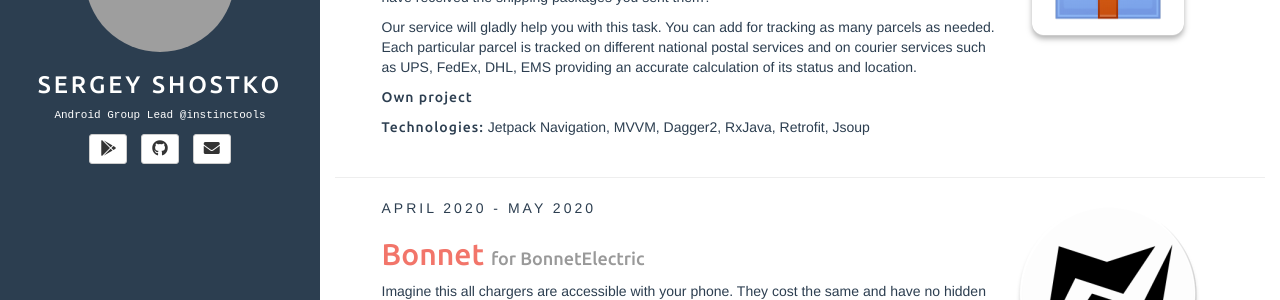
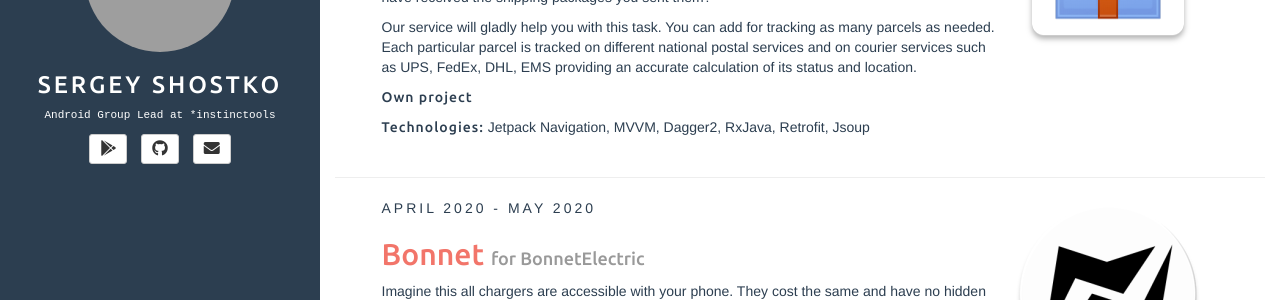
Before and after one commit to shostko/shostko.by, a Jekyll site: the page built from index.html, in a window 1280 px wide. Shown: the part 226-526 px from the top of the page. Built offline with Jekyll 4.4.1, drawn with Linux system fonts in a browser that asks for light colours; grey boxes are pictures that could not be loaded.

```diff
--- a/_config.yml
+++ b/_config.yml
@@ -17,7 +17,7 @@ author:
   linkedin: sergeyshostko
   twitter: SergeyShostko
   playconsole: 8208994608755751630
-  bio: Android Group Lead @instinctools
+  bio: Android Group Lead at *instinctools
   email_md5: 42dfae824cdccebc0e9180487d59ccb0у
 
 BASE_PATH:
```
